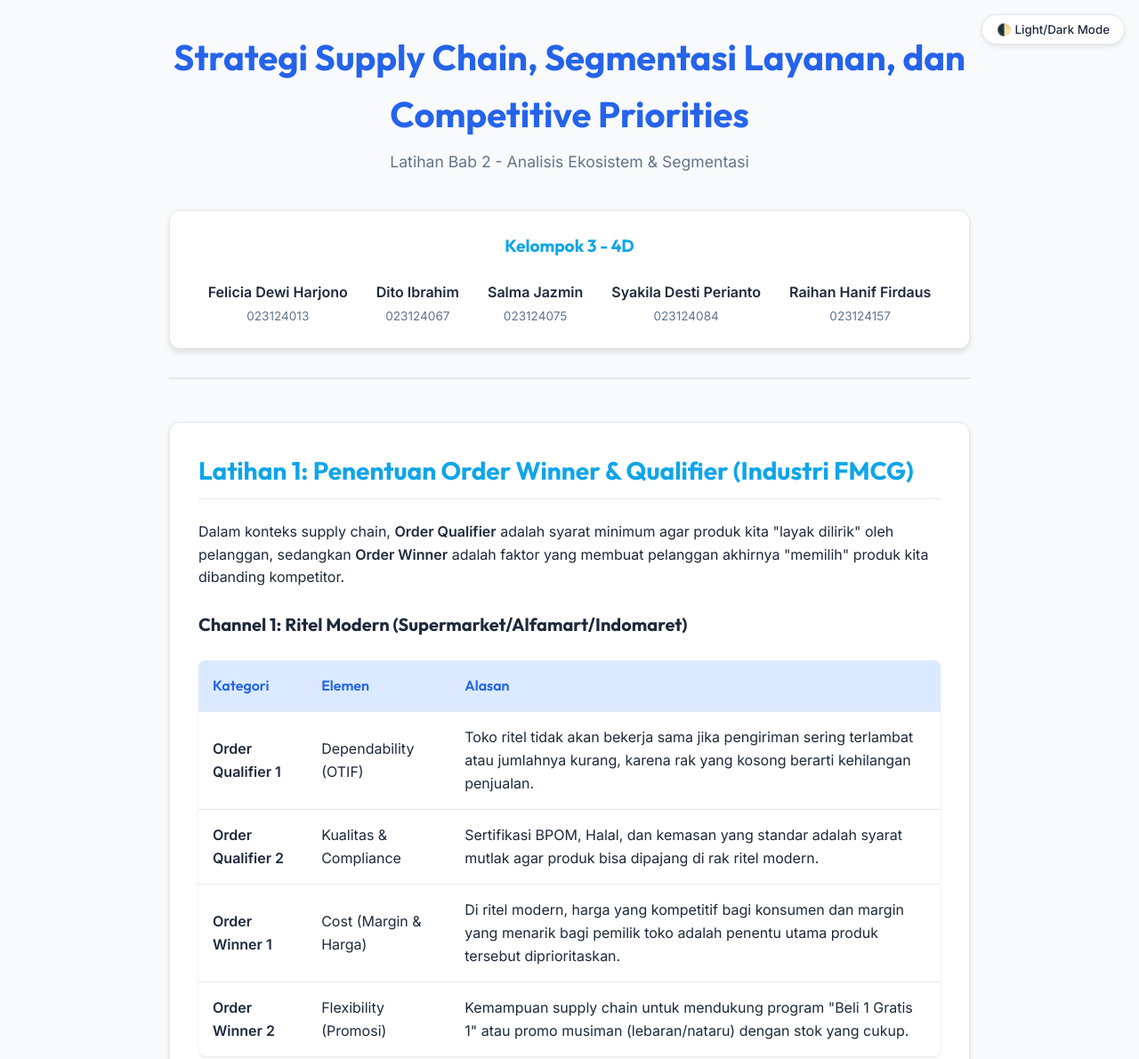
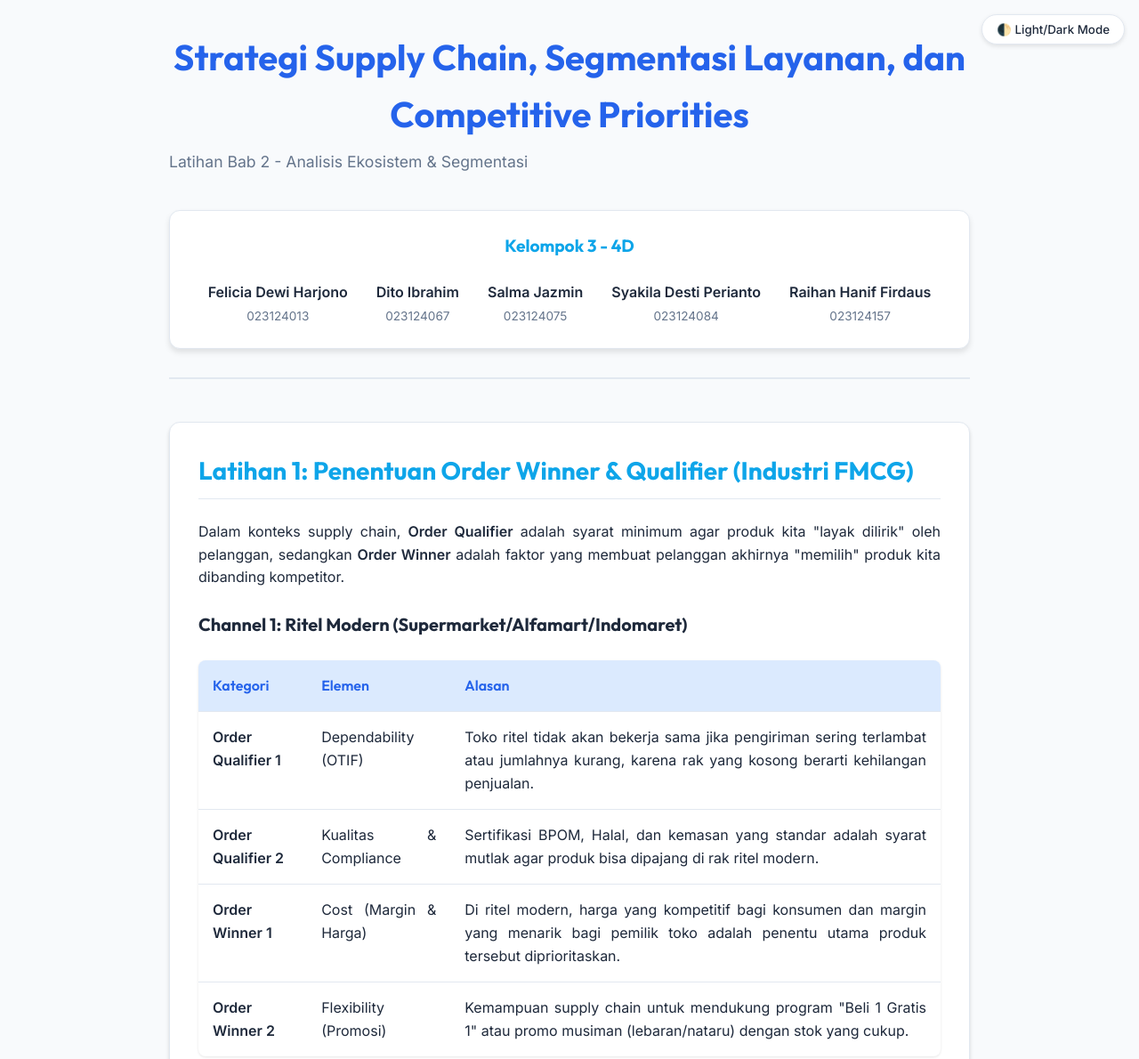
Before and after one commit to Nosdovah/Latihan-Bab-2---SCM---Analisis-Ekosistem-Segmentasi, a plain HTML site: page index.html in a window 1280 px wide. Shown: the top 1190 px of the page at 89% size. Drawn offline with Linux system fonts and the light colour scheme.

Commit message:
update justified content

```diff
--- a/index.html
+++ b/index.html
@@ -112,6 +112,7 @@
 
         p {
             margin-bottom: 1rem;
+            text-align: justify;
         }
 
         ul,
@@ -122,6 +123,7 @@
 
         li {
             margin-bottom: 0.5rem;
+            text-align: justify;
         }
 
         table {
@@ -138,11 +140,16 @@
         th,
         td {
             padding: 1rem;
-            text-align: left;
             border-bottom: 1px solid var(--border-color);
         }
 
+        td {
+            text-align: justify;
+            vertical-align: top;
+        }
+
         th {
+            text-align: left;
             background-color: var(--primary-light);
             font-weight: 600;
             color: var(--th-text);
```
